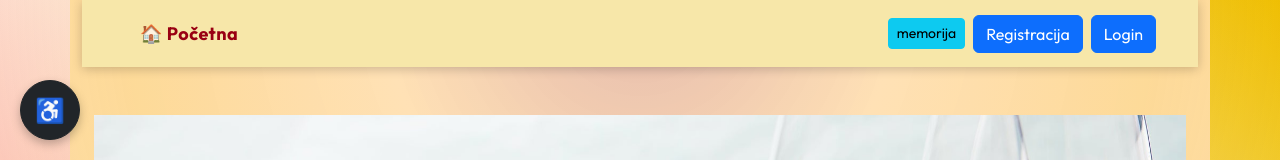
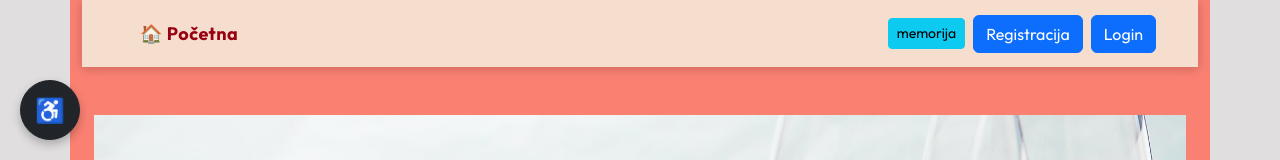
Before and after one commit to Tankred031/WineAndCheesePairingApp, a React (Vite) app: page / in a window 1280 px wide. Shown: the top 160 px of the page. Built offline with nearby package versions, Linux system fonts and the light colour scheme.

Commit message:
Stiliziranje

```diff
--- a/src/App.css
+++ b/src/App.css
@@ -15,53 +15,17 @@
   padding: 10px 0;
 }
 
+
 body {
-  background: -moz-linear-gradient(
-    45deg,
-    salmon 0%,
-    #FFFFFF 53%,
-    #efbf04 100%
-  );
-
-  background: -webkit-linear-gradient(
-    45deg,
-    salmon 0%,
-    #FFFFFF 53%,
-    #efbf04 100%
-  );
-
-  background: linear-gradient(
-    45deg,
-    salmon 0%,
-    #FFFFFF 53%,
-    #efbf04 100%
-  );
-
-  min-height: 100vh;
-  background-attachment: fixed;
+  background-color: rgb(224, 222, 222);
 }
 
-body::before {
-  content: "";
-  position: fixed;
-  inset: 0;
-  background: radial-gradient(
-    circle at top,
-    rgba(106, 13, 173, 0.18),
-    rgba(255, 255, 255, 0.10),
-    rgba(239, 191, 4, 0.12),
-    transparent 75%
-  );
-  pointer-events: none;
-}
-
-
 .silver-navbar {
-  background-color: #f7e7a9;
+  background-color: #f5dece;
 }
 
 .app-container {
-    background-color: navajowhite;
+    background-color: salmon;
 }
 .home-logo {
   height: 140px;
@@ -371,3 +335,35 @@ h2.section-title.preporuke {
   margin-bottom: 20px;
   color: #1f2d2d;
 }
+
+.scroll-top-btn {
+  position: fixed;
+  bottom: 20px;
+  right: 20px;
+  width: 50px;
+  height: 50px;
+
+  border: none;
+  border-radius: 50%;
+  background: #ff6b57;
+  color: white;
+
+  font-size: 22px;
+  font-weight: bold;
+  cursor: pointer;
+
+  box-shadow: 0 4px 10px rgba(0,0,0,0.2);
+  z-index: 999;
+  transition: all 0.2s ease;
+}
+
+.scroll-top-btn:hover {
+  transform: scale(1.08);
+  background: #8dfa7f;
+}
+
+@media (min-width: 768px) {
+  .scroll-top-btn {
+    display: none;
+  }
+}
--- a/src/pages/sirevi/SireviPregledGrid.jsx
+++ b/src/pages/sirevi/SireviPregledGrid.jsx
@@ -192,6 +192,20 @@ export default function SireviPregledGrid({ sirevi, navigate, obrisi }) {
                     </Col>
                 ))}
             </Row>
+
+            {/* SCROLL TO TOP BUTTON */}
+            <button
+                className="scroll-top-btn"
+                onClick={() =>
+                    window.scrollTo({
+                        top: 0,
+                        behavior: "smooth"
+                    })
+                }
+            >
+                ⬆
+            </button>
+
         </Container>
     );
 }
--- a/src/pages/vina/VinaPregledGrid.jsx
+++ b/src/pages/vina/VinaPregledGrid.jsx
@@ -174,6 +174,20 @@ export default function VinaPregledGrid({ vina, navigate, obrisi }) {
                     </Col>
                 ))}
             </Row>
+
+            {/* SCROLL TO TOP BUTTON */}
+            <button
+                className="scroll-top-btn"
+                onClick={() =>
+                    window.scrollTo({
+                        top: 0,
+                        behavior: "smooth"
+                    })
+                }
+            >
+                ⬆
+            </button>
+
         </Container>
     );
 }
--- a/src/pages/zanimljivosti/statistika.css
+++ b/src/pages/zanimljivosti/statistika.css
@@ -75,7 +75,7 @@
 
 .scroll-top-btn:hover {
   transform: scale(1.08);
-  background: #fa907f;
+  background: #89fa7f;
 }
 
 @media (min-width: 768px) {
```
Also changed, not shown: 1 other file (tests, documents, lock files or other folders).
